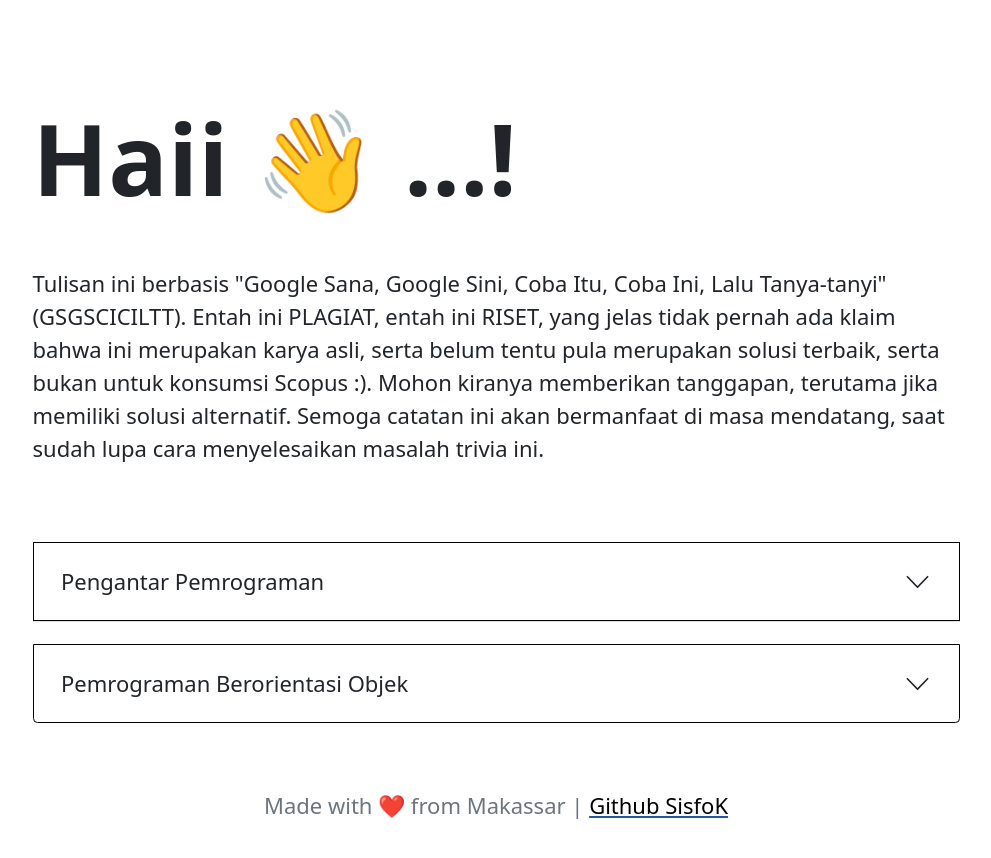
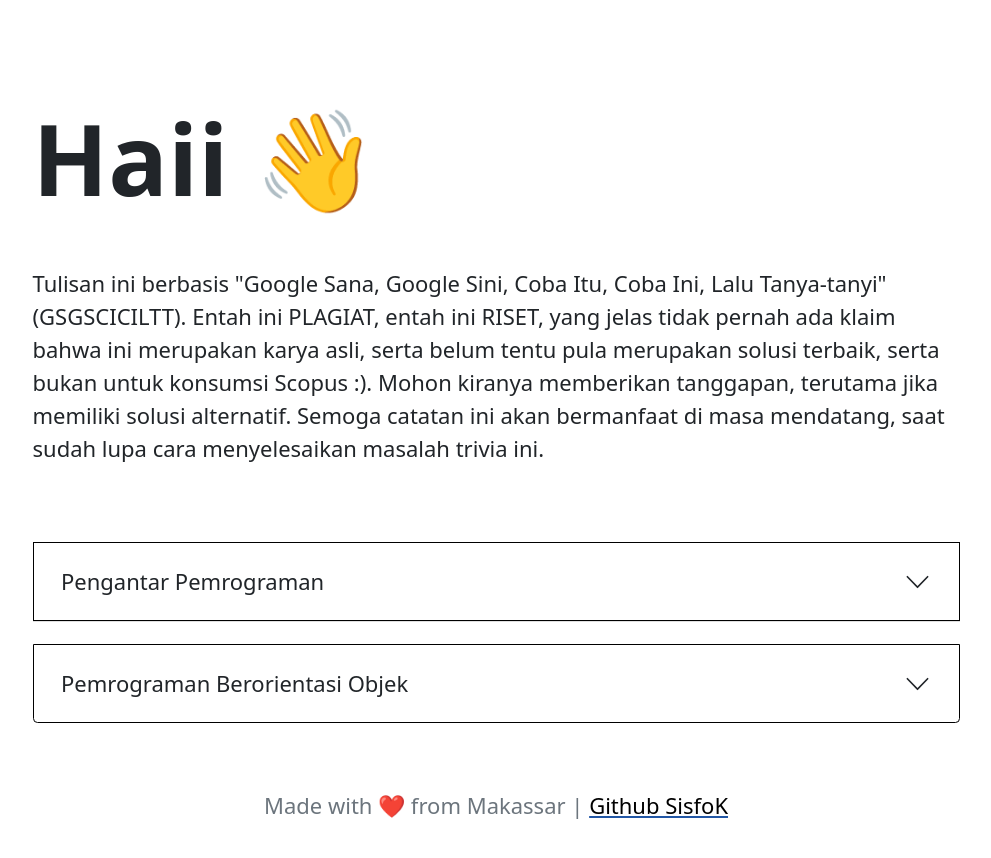
Before and after one commit to sisfok/old.sisfok.github.io, a Jekyll site: the page built from index.markdown, in a window 1280 px wide. Shown: the top 858 px of the page, without its empty margins (144-1135 px from the left). Built offline with Jekyll 4.4.1, drawn with Linux system fonts in a browser that asks for light colours.

Commit message:
update indentation
Signed-off-by: deovaliandro <valiandrod@gmail.com>

```diff
--- a/_layouts/home.html
+++ b/_layouts/home.html
@@ -3,7 +3,7 @@
 <body>
 	<main>
 		<div class="container">
-			<h1 class="title display-2 fw-bolder">Haii &#128075; ...!</h1>
+			<h1 class="title display-2 fw-bolder">Haii &#128075;</h1>
 			<p>
 				Tulisan ini berbasis "Google Sana, Google Sini, Coba Itu, Coba Ini, Lalu
 				Tanya-tanyi" (GSGSCICILTT). Entah ini PLAGIAT, entah ini RISET, yang
```
